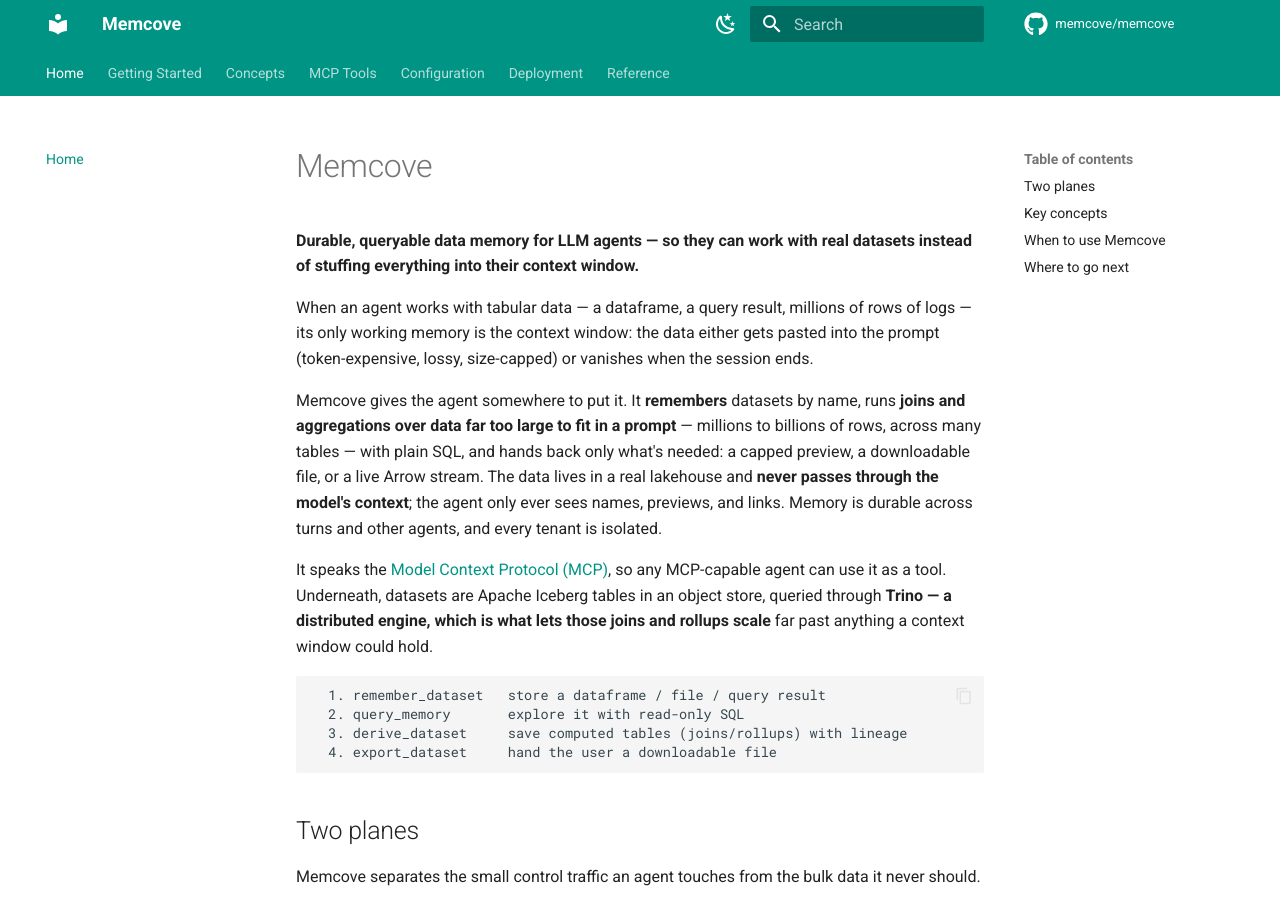
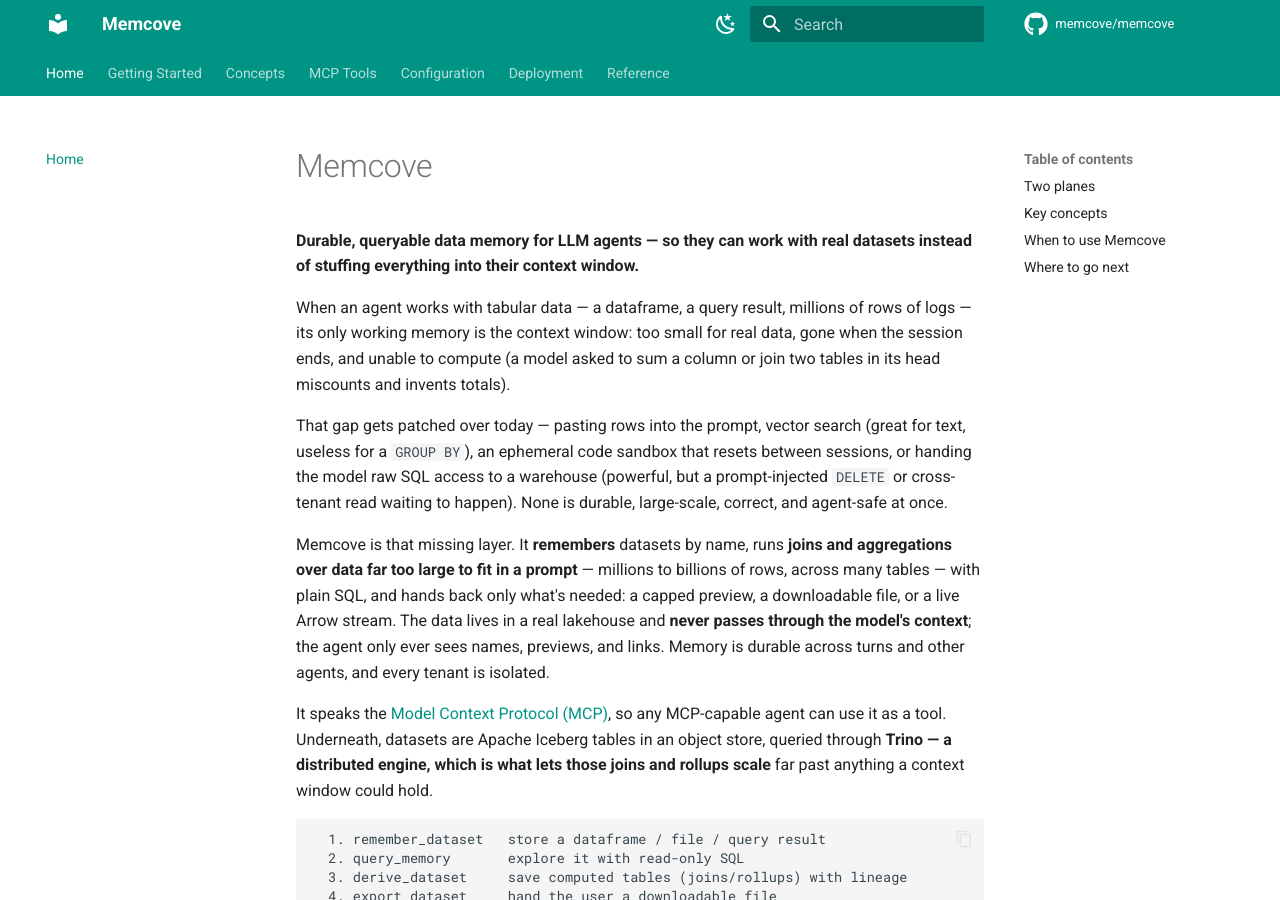
Before and after one commit to memcove/memcove, an MkDocs documentation site: the page built from docs/index.md, in a window 1280 px wide and 900 px high. Built offline with MkDocs 1.6.1 and Material for MkDocs 9.7.7, drawn with Linux system fonts in a browser that asks for light colours; comment, search, counter and statistics services are not loaded.

```diff
--- a/docs/index.md
+++ b/docs/index.md
@@ -4,16 +4,22 @@
 instead of stuffing everything into their context window.**
 
 When an agent works with tabular data — a dataframe, a query result, millions of rows of
-logs — its only working memory is the context window: the data either gets pasted into the
-prompt (token-expensive, lossy, size-capped) or vanishes when the session ends.
+logs — its only working memory is the context window: too small for real data, gone when the
+session ends, and unable to compute (a model asked to sum a column or join two tables in its
+head miscounts and invents totals).
 
-Memcove gives the agent somewhere to put it. It **remembers** datasets by name, runs
-**joins and aggregations over data far too large to fit in a prompt** — millions to
-billions of rows, across many tables — with plain SQL, and hands back only what's needed: a
-capped preview, a downloadable file, or a live Arrow stream. The data lives in a real
-lakehouse and **never passes through the model's context**; the agent only ever sees names,
-previews, and links. Memory is durable across turns and other agents, and every tenant is
-isolated.
+That gap gets patched over today — pasting rows into the prompt, vector search (great for
+text, useless for a `GROUP BY`), an ephemeral code sandbox that resets between sessions, or
+handing the model raw SQL access to a warehouse (powerful, but a prompt-injected `DELETE` or
+cross-tenant read waiting to happen). None is durable, large-scale, correct, and agent-safe
+at once.
+
+Memcove is that missing layer. It **remembers** datasets by name, runs **joins and
+aggregations over data far too large to fit in a prompt** — millions to billions of rows,
+across many tables — with plain SQL, and hands back only what's needed: a capped preview, a
+downloadable file, or a live Arrow stream. The data lives in a real lakehouse and **never
+passes through the model's context**; the agent only ever sees names, previews, and links.
+Memory is durable across turns and other agents, and every tenant is isolated.
 
 It speaks the [Model Context Protocol (MCP)](https://modelcontextprotocol.io), so any
 MCP-capable agent can use it as a tool. Underneath, datasets are Apache Iceberg tables in an
```
Also changed, not shown: README.md (+54 -21 lines).
